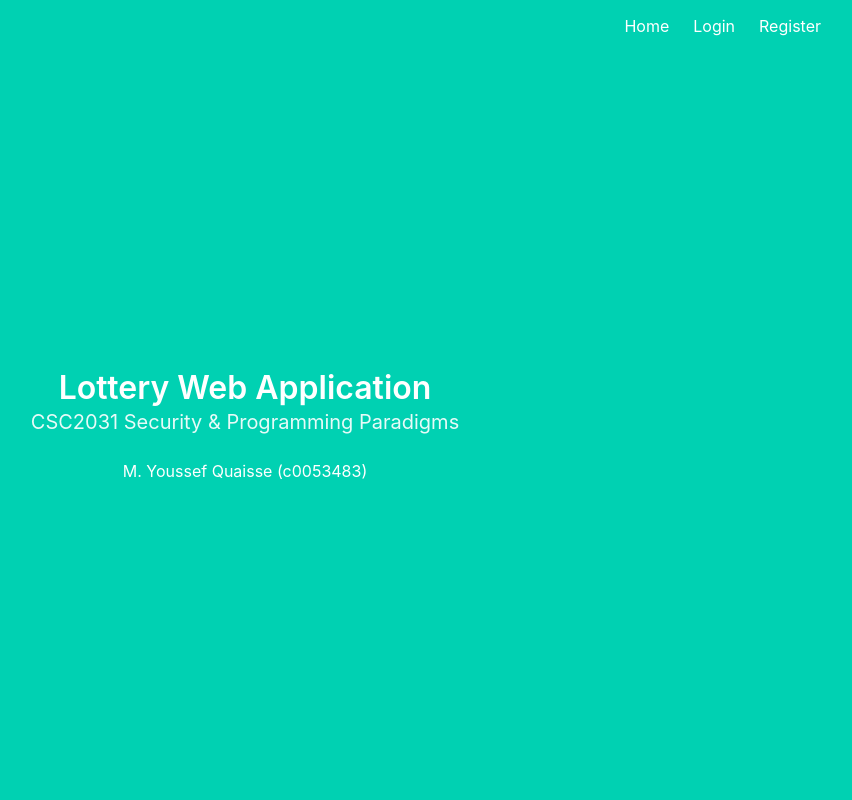
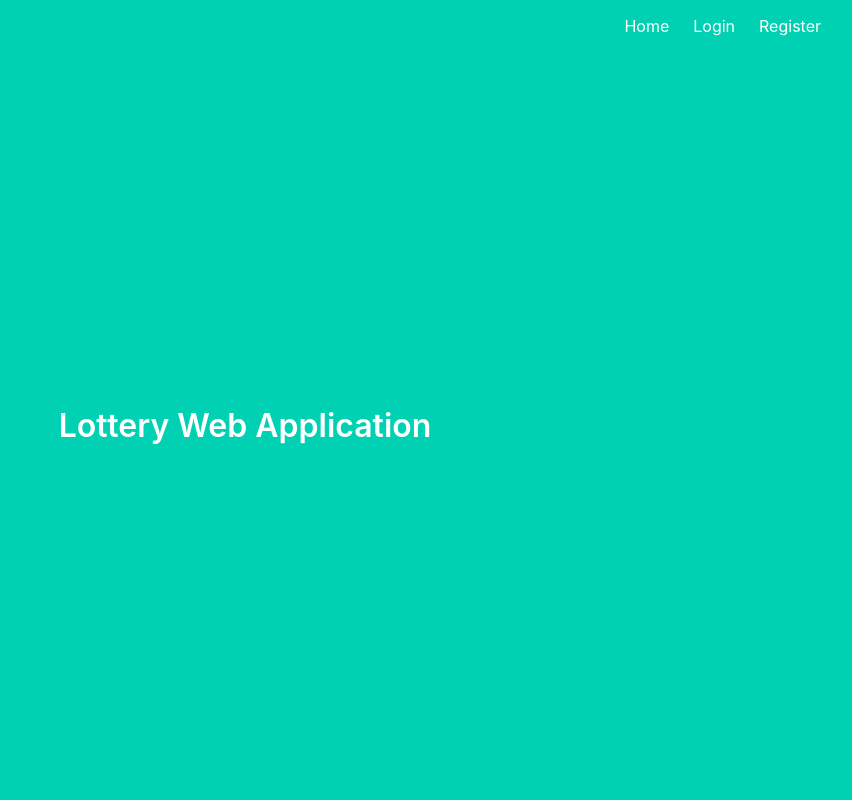
Before and after one commit to IHatePineapples/LotteryWebApp, a Flask app: page / in a window 1280 px wide. Shown: the whole page, without its empty margins (395-1247 px from the left). Run offline with Flask 2, Linux system fonts and the light colour scheme.

Commit message:
Update Final

```diff
--- a/templates/index.html
+++ b/templates/index.html
@@ -4,10 +4,4 @@
   <h1 class="title">
     Lottery Web Application
   </h1>
-  <h2 class="subtitle">
-    CSC2031 Security & Programming Paradigms
-  </h2>
-  <p>
-    M. Youssef Quaisse (c0053483)
-  </p>
 {% endblock %}
```
